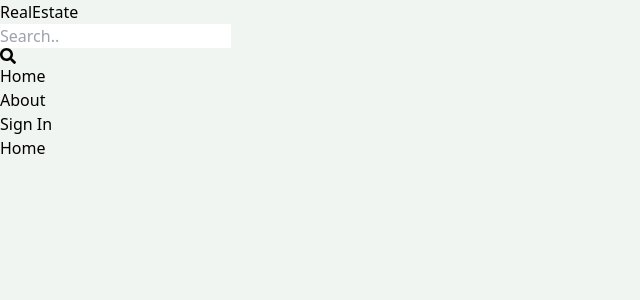
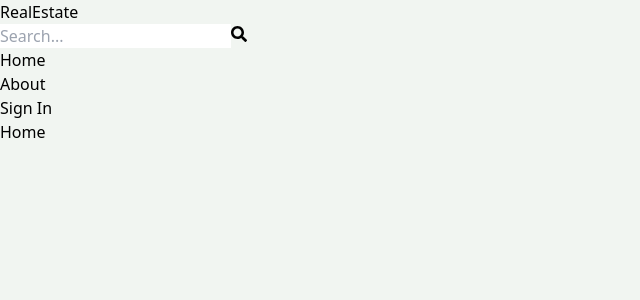
Before and after one commit to cchanpanhavuth/ORM_Final_Realestate, a React (Vite) app in the folder client/: page / in a window 1280 px wide. Shown: the top 300 px of the page, without its empty margins (0-640 px from the left). Built offline with nearby package versions, Linux system fonts and the light colour scheme.

Commit message:
completed header search form function

```diff
--- a/client/src/components/Header.jsx
+++ b/client/src/components/Header.jsx
@@ -1,8 +1,26 @@
-import {FaSearch} from 'react-icons/fa';
-import { Link } from 'react-router-dom';
-import {useSelector} from 'react-redux';
+import { FaSearch } from 'react-icons/fa';
+import { Link, useNavigate } from 'react-router-dom';
+import { useSelector } from 'react-redux';
+import { useEffect, useState } from 'react';
 export default function Header() {
-    const {currentUser} = useSelector((state) => state.user);
+    const { currentUser } = useSelector((state) => state.user);
+    const [searchTerm, setSearchTerm] = useState('');
+    const navigate = useNavigate();
+    const handleSubmit = (e) => {
+        e.preventDefault();
+        const urlParams = new URLSearchParams(window.location.search);
+        urlParams.set('searchTerm', searchTerm);
+        const searchQuery = urlParams.toString();
+        navigate(`/search?${searchQuery}`);
+    };
+
+    useEffect(() => {
+        const urlParams = new URLSearchParams(location.search);
+        const searchTermFromUrl = urlParams.get('searchTerm');
+        if (searchTermFromUrl) {
+            setSearchTerm(searchTermFromUrl);
+        }
+    }, [location.search]);
     return (
         <header className='bg-slate-200 shadow-md'>
             <div className='flex justify-between items-center max-w-6xl mx-auto p-3'>
@@ -12,12 +30,23 @@
                         <span className='text-slate-700'>Estate</span>
                     </h1>
                 </Link>
-            <form className='bg-slate-100 p-3 rounded-lg flex items-center'>
-                <input type="text" placeholder='Search..' className='bg-transparent focus:outline-none w-24 sm:w-64'/>
+                <form
+                    onSubmit={handleSubmit}
+                    className='bg-slate-100 p-3 rounded-lg flex items-center'
+                >
+                    <input
+                        type='text'
+                        placeholder='Search...'
+                        className='bg-transparent focus:outline-none w-24 sm:w-64'
+                        value={searchTerm}
+                        onChange={(e) => setSearchTerm(e.target.value)}
+                    />
+                    <button>
                         <FaSearch className='text-slate-600' />
+                    </button>
                 </form>
                 <ul className='flex gap-4'>
-                <Link to= '/'>
+                    <Link to='/'>
                         <li className='hidden sm:inline text-slate-700 hover:underline'>
                             Home
                         </li>
@@ -29,8 +58,8 @@
                     </Link>
                     <Link to='/profile'>
                         {currentUser ? (
-                    <img className='rounded-full h-7 w-7 object-cover' src={currentUser.avatar} alt="profile"/>
-                ):(
+                            <img className='rounded-full h-7 w-7 object-cover' src={currentUser.avatar} alt="profile" />
+                        ) : (
                             <li className='text-slate-700 hover:underline '>
                                 Sign In
                             </li>
```
Lines whose indentation alone changed are shown as unchanged.
